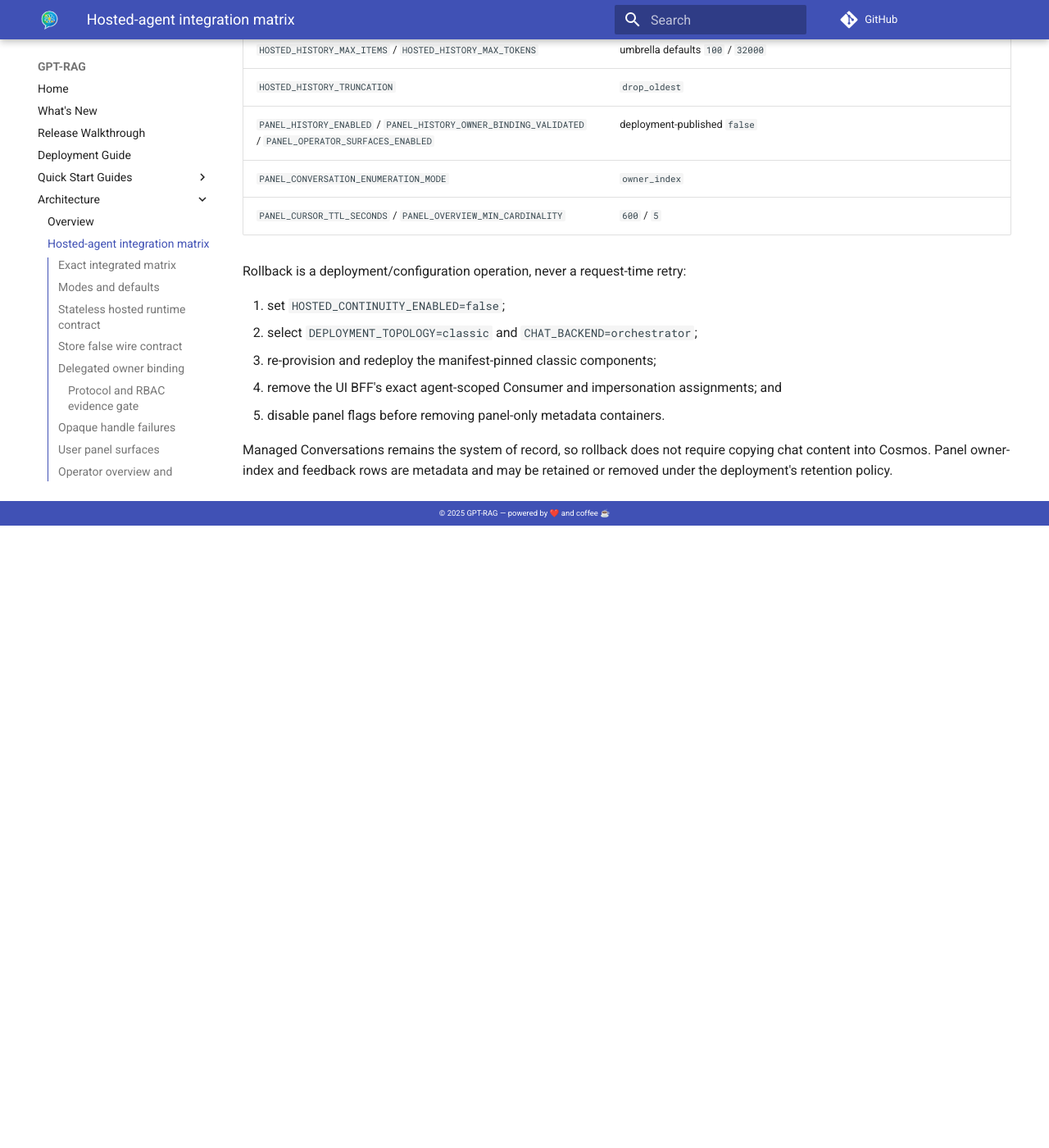
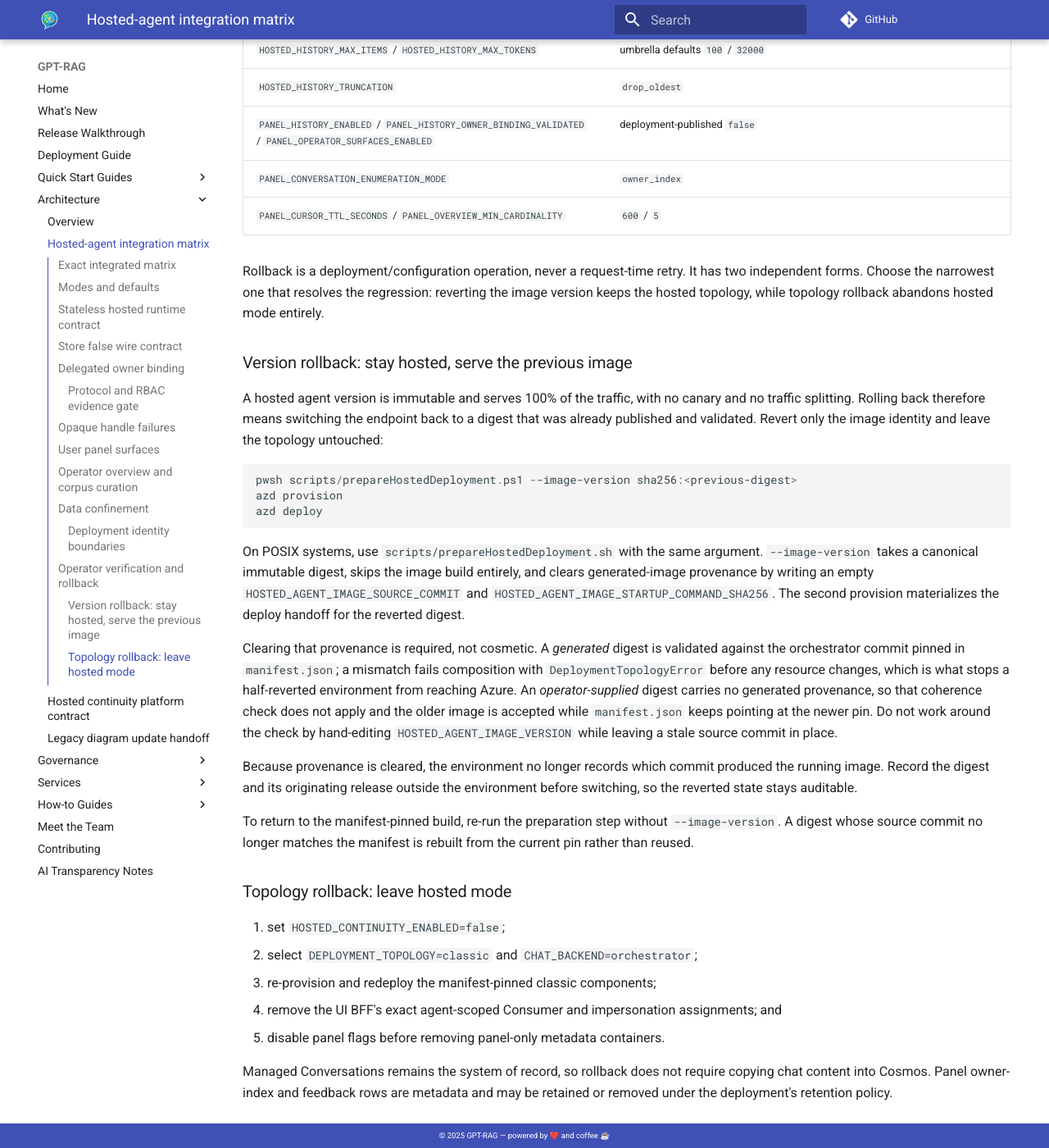
Before and after one commit to Azure/GPT-RAG, an MkDocs documentation site: the page built from docs/hosted_agent_release_matrix.md, in a window 1280 px wide and 1400 px high, scrolled down 8388 px. Shown: the whole window at 82% size. Built offline with MkDocs 1.6.1 and Material for MkDocs 9.7.7, drawn with Linux system fonts in a browser that asks for light colours; comment, search, counter and statistics services are not loaded; before the commit the page ends 9029 px from its top, so only the background shows below that.

Commit message:
docs: document hosted version rollback by digest reversal
ADR-0001 requires the hosted agent rollback by version reversal to be
documented, because a hosted version is immutable and serves 100% of the
traffic with no canary. The release matrix only described topology
rollback (hosted to classic), leaving operators without a supported way
to return to a previously validated image while staying hosted.

Document the supported path: prepareHostedDeployment --image-version
<digest>, which skips the build and clears generated-image provenance.
Explain why clearing provenance is required rather than cosmetic: a
generated digest is validated against the orchestrator commit pinned in
manifest.json and a mismatch fails composition with
DeploymentTopologyError, while an operator-supplied digest carries no
generated provenance and is accepted. Note the resulting audit gap and
how to return to the manifest-pinned build.

Refs: Azure/GPT-RAG#597

Co-authored-by: Copilot App <223556219+Copilot@users.noreply.github.com>
Copilot-Session: 5fb4d435-911e-4149-aef6-5f393697c46e

````diff
--- a/docs/hosted_agent_release_matrix.md
+++ b/docs/hosted_agent_release_matrix.md
@@ -386,7 +386,50 @@ The configuration contract uses:
 | `PANEL_CONVERSATION_ENUMERATION_MODE` | `owner_index` |
 | `PANEL_CURSOR_TTL_SECONDS` / `PANEL_OVERVIEW_MIN_CARDINALITY` | `600` / `5` |
 
-Rollback is a deployment/configuration operation, never a request-time retry:
+Rollback is a deployment/configuration operation, never a request-time retry.
+It has two independent forms. Choose the narrowest one that resolves the
+regression: reverting the image version keeps the hosted topology, while
+topology rollback abandons hosted mode entirely.
+
+### Version rollback: stay hosted, serve the previous image
+
+A hosted agent version is immutable and serves 100% of the traffic, with no
+canary and no traffic splitting. Rolling back therefore means switching the
+endpoint back to a digest that was already published and validated. Revert
+only the image identity and leave the topology untouched:
+
+```powershell
+pwsh scripts/prepareHostedDeployment.ps1 --image-version sha256:<previous-digest>
+azd provision
+azd deploy
+```
+
+On POSIX systems, use `scripts/prepareHostedDeployment.sh` with the same
+argument. `--image-version` takes a canonical immutable digest, skips the image
+build entirely, and clears generated-image provenance by writing an empty
+`HOSTED_AGENT_IMAGE_SOURCE_COMMIT` and
+`HOSTED_AGENT_IMAGE_STARTUP_COMMAND_SHA256`. The second provision materializes
+the deploy handoff for the reverted digest.
+
+Clearing that provenance is required, not cosmetic. A *generated* digest is
+validated against the orchestrator commit pinned in `manifest.json`; a mismatch
+fails composition with `DeploymentTopologyError` before any resource changes,
+which is what stops a half-reverted environment from reaching Azure. An
+*operator-supplied* digest carries no generated provenance, so that coherence
+check does not apply and the older image is accepted while `manifest.json`
+keeps pointing at the newer pin. Do not work around the check by hand-editing
+`HOSTED_AGENT_IMAGE_VERSION` while leaving a stale source commit in place.
+
+Because provenance is cleared, the environment no longer records which commit
+produced the running image. Record the digest and its originating release
+outside the environment before switching, so the reverted state stays
+auditable.
+
+To return to the manifest-pinned build, re-run the preparation step without
+`--image-version`. A digest whose source commit no longer matches the manifest
+is rebuilt from the current pin rather than reused.
+
+### Topology rollback: leave hosted mode
 
 1. set `HOSTED_CONTINUITY_ENABLED=false`;
 2. select `DEPLOYMENT_TOPOLOGY=classic` and `CHAT_BACKEND=orchestrator`;
````
